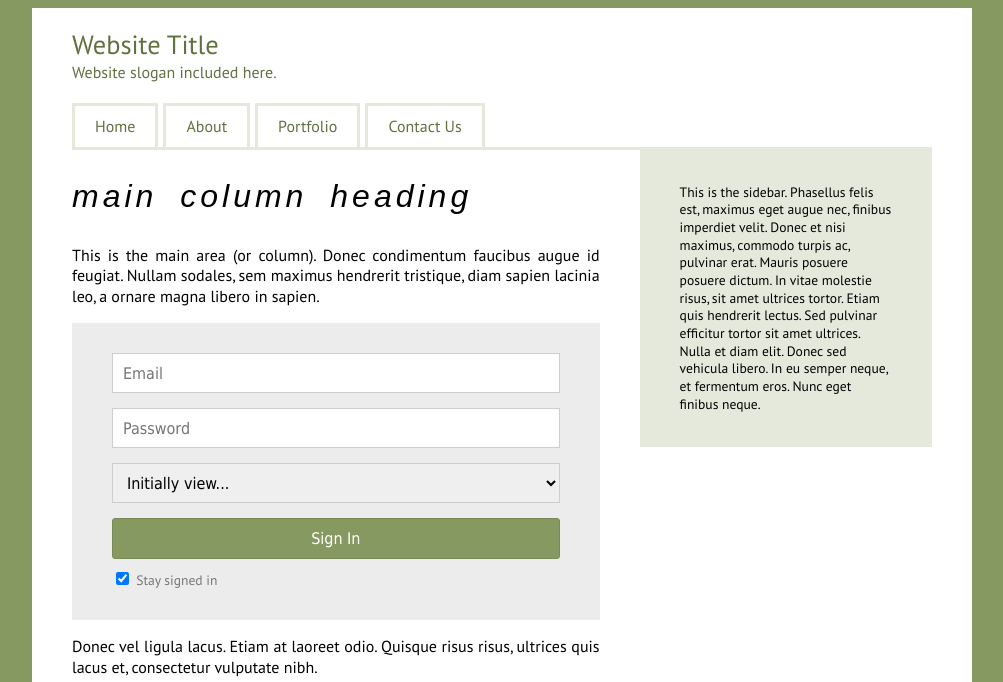
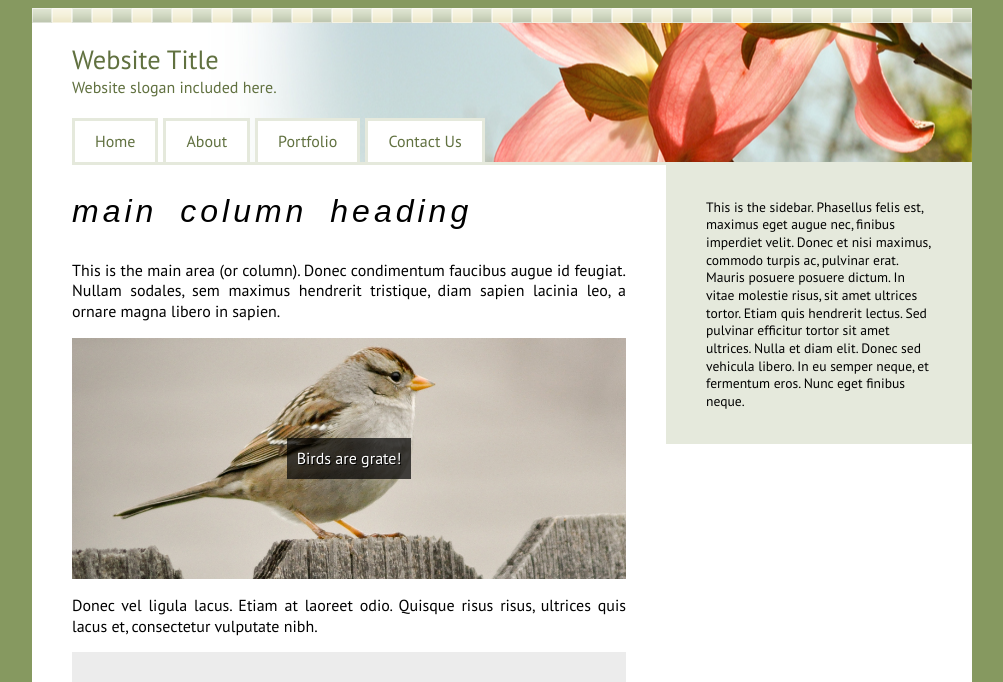
Before and after one commit to sudaraka/udemy-html-css, a plain HTML site: page index.html in a window 1280 px wide. Shown: the top 682 px of the page, without its empty margins (138-1141 px from the left). Drawn offline with Linux system fonts and the light colour scheme; a web font is replaced by a local one.

Commit message:
Add CSS background images

```diff
--- a/css/screen.css
+++ b/css/screen.css
@@ -65,21 +65,45 @@ img {
   height: auto;
 }
 
+/* Birds Background Demo */
+
+.birds {
+  background: #c2bbb1 url('../images/bird.jpg') center center no-repeat;
+  background-size: cover;
+  padding: 100px 0;
+  text-align: center;
+}
+
+.main-area .birds p {
+  margin: 0;
+  background-color: rgba(0, 0, 0, .7);
+  color: #fff;
+  text-shadow: 1px 1px 0 #000;
+  display: inline-block;
+  padding: 10px;
+}
+
+/* End Birds Background Demo */
+
+
 .container {
   max-width: 940px;
   margin-left: auto;
   margin-right: auto;
+  padding-top: 15px;
   padding-left: 40px;
-  padding-right: 40px;
 
   box-sizing: border-box;
 
-  background-color: #fff;
+  background: url('../images/color-tile.png') left bottom repeat-x, #fff url('../images/color-tile.png') left top repeat-x;
 }
 
 header {
   padding-top: 20px;
   color: #617140;
+  background-image: url('../images/flower.jpg');
+  background-position: right center;
+  background-repeat: no-repeat;
 }
 
 header h1 {
@@ -117,6 +141,7 @@ header p {
   color: #617140;
   border: 3px solid #e5e9dc;
   border-bottom: none;
+  background-color: #fff;
 }
 
 .site-nav a:hover {
--- a/index.html
+++ b/index.html
@@ -31,6 +31,12 @@
 
           <p>This is the main area (or column). Donec condimentum faucibus augue id feugiat. Nullam sodales, sem maximus hendrerit tristique, diam sapien lacinia leo, a ornare magna libero in sapien.</p>
 
+          <div class="birds">
+            <p>Birds are grate!</p>
+          </div>
+
+          <p>Donec vel ligula lacus. Etiam at laoreet odio. Quisque risus risus, ultrices quis lacus et, consectetur vulputate nibh.</p>
+
           <form>
 
             <label for="email" class="hidden-label">Email</label>
@@ -55,7 +61,7 @@
 
           </form>
 
-          <p>Donec vel ligula lacus. Etiam at laoreet odio. Quisque risus risus, ultrices quis lacus et, consectetur vulputate nibh.</p>
+          <p>Nullam tempus nulla malesuada velit lobortis, sit amet rhoncus tellus condimentum. Suspendisse fermentum massa enim, sit amet blandit lacus imperdiet eu.</p>
 
           <table class="grocery-list">
             <thead>
@@ -110,7 +116,7 @@
             </tbody>
           </table>
 
-          <p>Nullam tempus nulla malesuada velit lobortis, sit amet rhoncus tellus condimentum. Suspendisse fermentum massa enim, sit amet blandit lacus imperdiet eu. Etiam nec leo fermentum, sollicitudin massa id, sagittis diam. Curabitur maximus felis tortor, ut porttitor nisl feugiat ac. Aliquam ut interdum purus. Cras eu magna sem. Morbi pharetra pulvinar mi vitae malesuada. Pellentesque habitant morbi tristique senectus et netus et malesuada fames ac turpis egestas. Morbi congue laoreet dui a euismod.</p>
+          <p>Etiam nec leo fermentum, sollicitudin massa id, sagittis diam. Curabitur maximus felis tortor, ut porttitor nisl feugiat ac. Aliquam ut interdum purus. Cras eu magna sem. Morbi pharetra pulvinar mi vitae malesuada. Pellentesque habitant morbi tristique senectus et netus et malesuada fames ac turpis egestas. Morbi congue laoreet dui a euismod.</p>
 
           <div class="image-banner">
             <img src="images/squirel.jpg" alt="">
```
Also changed, not shown: images/bird.jpg (added), images/color-tile.png (added), images/flower.jpg (added).
